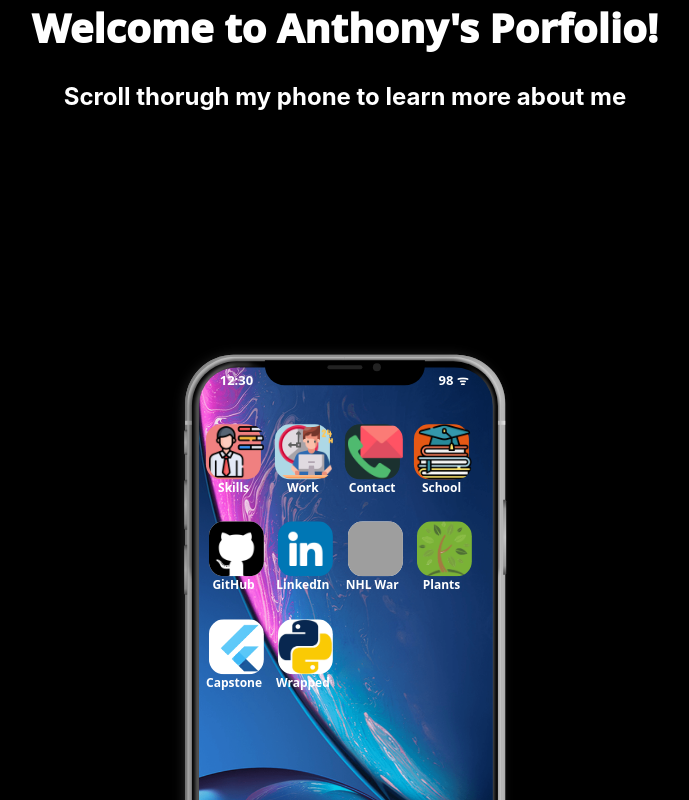
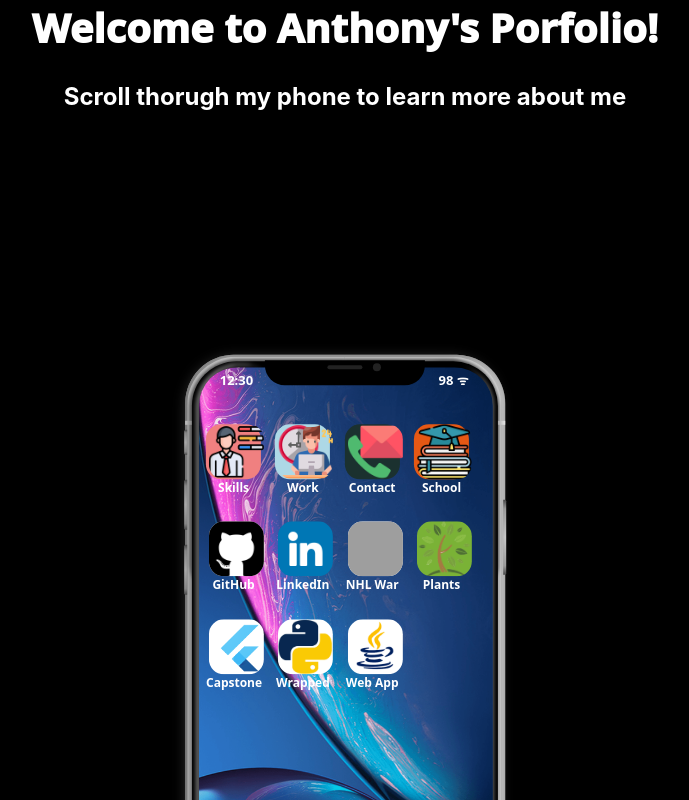
Before and after one commit to AnthonyValenti/portfolio, a React (Create React App) app: page / in a window 1280 px wide. Shown: the top 800 px of the page, without its empty margins (295-984 px from the left). Built offline with nearby package versions, Linux system fonts and the light colour scheme; grey boxes are pictures that could not be loaded.

Commit message:
added app

```diff
--- a/src/HomeView.js
+++ b/src/HomeView.js
@@ -5,7 +5,7 @@ import skillsImage from './images/skills.png';
 import workingImage from './images/working.png';
 import capstoneImage from './images/capstone.png';
 import pythonImage from './images/python.png';
-
+import javaImage from './images/java.png';
 import contactImage from './images/contact.png';
 import schoolImage from './images/education.png';
 import wgcImage from './images/wgc.png';
@@ -112,7 +112,10 @@ const HomeView = () =>{
                         Wrapped
 
                       </div>
-                      <div class="app-icon"></div>
+                      <div class="app-icon">
+                      <img class="app-icon" id="javaImage" alt="project1" src={javaImage} onClick={()=> openInNewTab("https://github.com/AnthonyValenti/Java-WebApplication-Project")} />
+                       Web App
+                      </div>
                       <div class="app-icon"></div>
                     </div>
 
```
Also changed, not shown: src/images/java.png (added).
